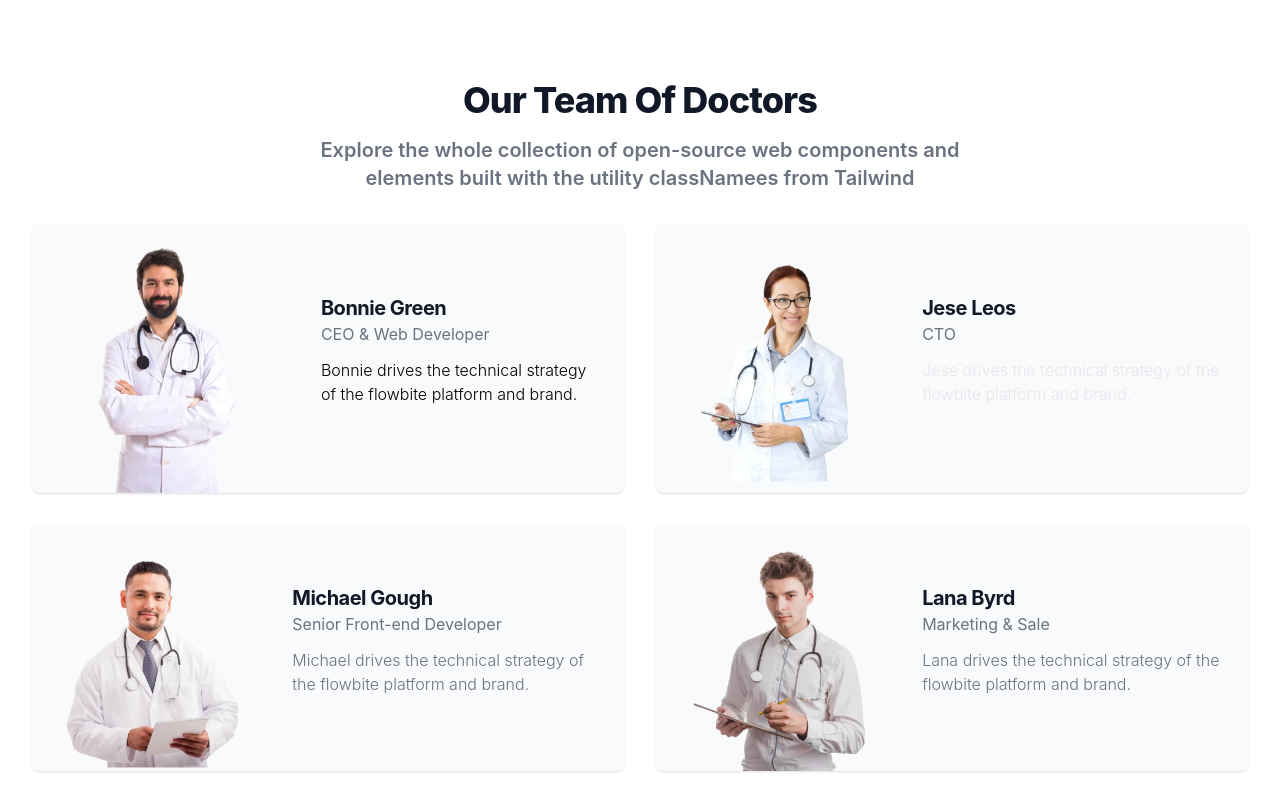
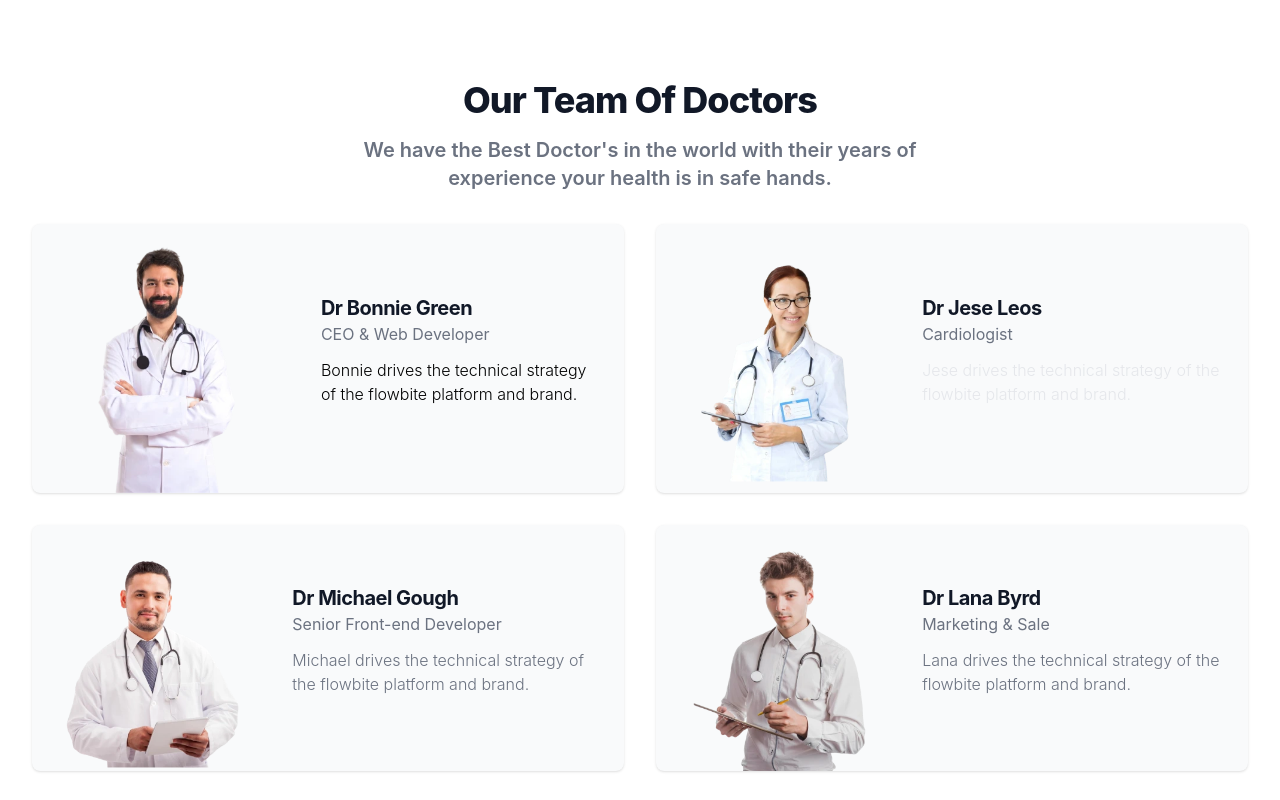
Before and after one commit to talhadar2011/DR_Appointment, a React (Vite) app in the folder client/dr_appointment_client/: page / in a window 1280 px wide. Shown: the part 440-1240 px from the top of the page. Built offline with nearby package versions, Linux system fonts and the light colour scheme.

Commit message:
nav and filter sticky

```diff
--- a/client/dr_appointment_client/src/components/Navbar.tsx
+++ b/client/dr_appointment_client/src/components/Navbar.tsx
@@ -11,7 +11,7 @@ const [tokken, setToken] = useState<boolean>(true)
     })
   }
    return (
-    <header className="mb-2 w-full h-16 border-b-2 border-cyan-700 text-white flex justify-between items-center px-4">
+    <header className=" bg-white mb-2 w-full h-16 border-b-2 border-cyan-700 text-white flex justify-between items-center px-4 sticky top-0 z-50 ">
         <img fetchPriority="high" src={logo} width={"180px"} height={"120px"} alt="logo" className="h-30 cursor-pointer" />
       <ul className="hidden md:flex gap-6 items-center text-black font-medium">
         <li className="py-1 group cursor-pointer">
--- a/client/dr_appointment_client/src/components/SpecialistMenu.tsx
+++ b/client/dr_appointment_client/src/components/SpecialistMenu.tsx
@@ -1,5 +1,5 @@
 
- import doc1 from '../assets/doc1.webp';
+import doc1 from '../assets/doc1.webp';
 import doc2 from '../assets/doc2.webp';
 import doc3 from '../assets/doc3.webp';
 import doc4 from '../assets/doc4.webp';
@@ -11,7 +11,7 @@ export default function SpecialistMenu() {
   <div className="py-8 px-4 mx-auto max-w-screen-xl lg:py-16 lg:px-6 ">
       <div className="mx-auto max-w-screen-sm text-center mb-8 lg:mb-16">
           <h2 className="mb-4 text-4xl tracking-tight font-extrabold text-gray-900 dark:text-cyan-800">Our Team Of Doctors</h2>
-          <p className="font-semibold  text-gray-500 lg:mb-16 sm:text-xl dark:text-cyan-800 ">Explore the whole collection of open-source web components and elements built with the utility classNamees from Tailwind</p>
+          <p className="font-semibold  text-gray-500 lg:mb-16 sm:text-xl dark:text-cyan-800 ">We have the Best Doctor's in the world with their years of experience your health is in safe hands.</p>
       </div>
       <div className="grid gap-8 mb-6 lg:mb-16 md:grid-cols-2">
           <div className="items-center bg-gray-50 rounded-lg shadow sm:flex dark:bg-cyan-800 dark:border-gray-700">
@@ -28,7 +28,7 @@ export default function SpecialistMenu() {
               </a>
               <div className="p-5">
                   <h3 className="text-xl font-bold tracking-tight text-gray-900 dark:text-white">
-                      <a href="#">Bonnie Green</a>
+                      <a >Dr Bonnie Green</a>
                   </h3>
                   <span className="text-gray-500 dark:text-gray-200">CEO & Web Developer</span>
                   <p className="mt-3 mb-4 font-light text-gray-0 dark:text-gray-200">Bonnie drives the technical strategy of the flowbite platform and brand.</p>
@@ -41,20 +41,20 @@ export default function SpecialistMenu() {
               </a>
               <div className="p-5">
                   <h3 className="text-xl font-bold tracking-tight text-gray-900 dark:text-white">
-                      <a href="#">Jese Leos</a>
+                      <a >Dr Jese Leos</a>
                   </h3>
-                  <span className="text-gray-500 dark:text-gray-200">CTO</span>
+                  <span className="text-gray-500 dark:text-gray-200">Cardiologist</span>
                   <p className="mt-3 mb-4 font-light text-gray-200 dark:text-gray-200">Jese drives the technical strategy of the flowbite platform and brand.</p>
 
               </div>
           </div>
           <div className="items-center bg-gray-50 rounded-lg shadow sm:flex dark:bg-cyan-800 dark:border-gray-700">
-              <a href="#">
+              <a >
                   <img   width={"227px"} height={"227px"} className="w-full rounded-lg sm:rounded-none sm:rounded-l-lg" src={doc3} alt="Michael Avatar"/>
               </a>
               <div className="p-5">
                   <h3 className="text-xl font-bold tracking-tight text-gray-900 dark:text-white">
-                      <a href="#">Michael Gough</a>
+                      <a >Dr Michael Gough</a>
                   </h3>
                   <span className="text-gray-500 dark:text-gray-200">Senior Front-end Developer</span>
                   <p className="mt-3 mb-4 font-light text-gray-500 dark:text-gray-200">Michael drives the technical strategy of the flowbite platform and brand.</p>
@@ -67,7 +67,7 @@ export default function SpecialistMenu() {
               </a>
               <div className="p-5">
                   <h3 className="text-xl font-bold tracking-tight text-gray-900 dark:text-white">
-                      <a href="#">Lana Byrd</a>
+                      <a >Dr Lana Byrd</a>
                   </h3>
                   <span className="text-gray-500 dark:text-gray-200">Marketing & Sale</span>
                   <p className="mt-3 mb-4 font-light text-gray-500 dark:text-gray-200">Lana drives the technical strategy of the flowbite platform and brand.</p>
--- a/client/dr_appointment_client/src/pages/DoctorDetail.tsx
+++ b/client/dr_appointment_client/src/pages/DoctorDetail.tsx
@@ -1,15 +1,15 @@
 import React from "react";
 import { AppContext } from "../context/AppContext";
 
-export default function DoctorDetail({ doctorId }: number) {
+export default function DoctorDetail({ doctorId }: { doctorId: string }) {
   console.log(doctorId, "props in DoctorDetail");
   const doctors = React.useContext(AppContext)
   const doctor = doctors?.find(doc => doc.id == doctorId)
   console.log(doctor, "doctor in DoctorDetail");
   return (
-    <div className=" bg-cyan-800">
+    <div className=" bg-cyan-800 rounded mt-10">
       <div className="gap-8 items-center py-8 px-4 mx-auto max-w-screen-xl xl:gap-16 md:grid md:grid-cols-2 sm:py-16 lg:px-6">
-        <img className="w-full hidden dark:block" src="https://cdn-icons-png.flaticon.com/512/149/149071.png" alt="dashboard image" />
+        <img className="w-full hidden dark:block" fetchPriority="high" src="https://cdn-icons-png.flaticon.com/512/149/149071.png" alt="dashboard image" />
         <div className="mt-4 md:mt-0">
           <h2 className="mb-4 text-4xl tracking-tight font-extrabold text-gray-900 dark:text-white">{doctor?.name}</h2>
           <p className="mb-6 font-bold text-gray-500 md:text-lg dark:text-white">{doctor?.specialization}</p>
--- a/client/dr_appointment_client/src/pages/Doctors.tsx
+++ b/client/dr_appointment_client/src/pages/Doctors.tsx
@@ -24,31 +24,31 @@ export default function Doctors() {
         <div className="mx-auto max-w-screen-sm text-center mb-8 lg:mb-16">
           <h2 className="mb-4 text-4xl tracking-tight font-extrabold text-gray-900 dark:text-cyan-800">Our Team Of Doctors</h2>
         </div>
-        <div className="flex  flex-col sm:flex-row items-start gap-5 mt-5">
-          <div className="w-full sm:w-[600px] bg-cyan-800 text-white flex flex-col gap-2 text-sm rounded-md p-2">
-            <p onClick={()=>selected_Specialization("Cardiologist")} className="w-full pl-3 py-1.5 border border-gray-300 rounded cursor-pointer">
+        <div className="flex  flex-col sm:flex-row items-start gap-5 mt-5 ">
+          <div className="w-full sm:w-[600px] bg-cyan-800 text-white flex flex-col gap-2 text-sm rounded-md p-2 sticky  top-17 sm:top-20 ">
+            <p onClick={()=>selected_Specialization("Cardiologist")} className="w-full pl-3 py-1.5 border border-gray-300 rounded cursor-pointer hover:bg-white hover:text-cyan-800">
               Cardiologist
             </p>
-            <p  onClick={()=>selected_Specialization("Dermatologist")} className="w-full pl-3 py-1.5 border border-gray-300 rounded cursor-pointer">
+            <p  onClick={()=>selected_Specialization("Dermatologist")} className="w-full pl-3 py-1.5 border border-gray-300 rounded cursor-pointer hover:bg-white hover:text-cyan-800">
               Dermatologist
             </p>
-            <p  onClick={()=>selected_Specialization("Neurologist")} className="w-full pl-3 py-1.5 border border-gray-300 rounded cursor-pointer">
+            <p  onClick={()=>selected_Specialization("Neurologist")} className="w-full pl-3 py-1.5 border border-gray-300 rounded cursor-pointer hover:bg-white hover:text-cyan-800">
               Neurologist
             </p>
-            <p  onClick={()=>selected_Specialization("Pediatrician")} className="w-full pl-3 py-1.5 border border-gray-300 rounded cursor-pointer">
+            <p  onClick={()=>selected_Specialization("Pediatrician")} className="w-full pl-3 py-1.5 border border-gray-300 rounded cursor-pointer hover:bg-white hover:text-cyan-800">
               Pediatrician
             </p>
-            <p  onClick={()=>selected_Specialization("Orthopedic")} className="w-full pl-3 py-1.5 border border-gray-300 rounded cursor-pointer">
+            <p  onClick={()=>selected_Specialization("Orthopedic")} className="w-full pl-3 py-1.5 border border-gray-300 rounded cursor-pointer hover:bg-white hover:text-cyan-800">
               Orthopedic
             </p>
-            <p  onClick={()=>selected_Specialization("")} className="w-full pl-3 py-1.5 border border-gray-300 rounded cursor-pointer">
+            <p  onClick={()=>selected_Specialization("")} className="w-full pl-3 py-1.5 border border-gray-300 rounded cursor-pointer hover:bg-white hover:text-cyan-800">
               All
             </p>
           </div>
           <div className="grid gap-8 mb-6 lg:mb-16 md:grid-cols-2 lg:grid-cols-3 sm:grid-cols-1">
 
             {FilterDoctor()?.map((doctor, index) => (
-              <div key={index} className="items-center rounded-lg shadow sm:flex bg-cyan-800 border-gray-700 ">
+              <div key={index} className="items-center rounded-lg  sm:flex bg-cyan-800 border-gray-700 shadow-cyan-800 ">
                <Link to="/doctor/$doctorId" params={{ doctorId: doctor.id }} >
                    <img
                   className="w-1/2 min-w-[100px] p-1 rounded-lg sm:rounded-none sm:rounded-l-lg"
```
